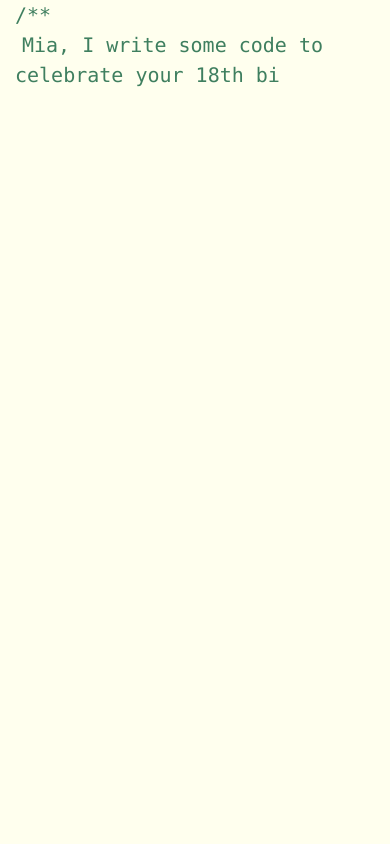
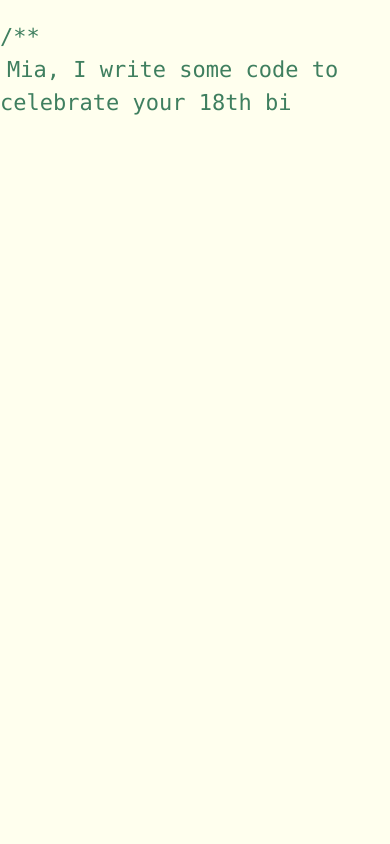
Before and after one commit to Hwongkai/MiaAndKevin, a plain HTML site: page index.html in a window 390 px wide. Shown: the top 844 px of the page. Drawn offline with Linux system fonts and the light colour scheme.

Commit message:
phone-version=2

```diff
--- a/css/default.css
+++ b/css/default.css
@@ -2,7 +2,7 @@ body {
 	margin:0;
 	padding:0;
 	background:#ffe;
-	font-size:20px;
+	font-size:22px;
 	overflow:auto
 }
 #mainDiv {
@@ -56,9 +56,9 @@ body {
 }
 #code {
 	float:left;
+	margin-top:20px;
 	color:#333;
 	font-family:"Consolas","Monaco","Bitstream Vera Sans Mono","Courier New","sans-serif";
-	font-size:24px
 	padding:0;
 }
 #code .string {
--- a/index.html
+++ b/index.html
@@ -40,8 +40,9 @@
 				i.takeCareOf(u);<br />
 				<span class="comments">// You say that you won't be so easy to marry me.</span><br />
 				<span class="comments">// So I will be better and I have confidence that you will marry me.</span><br />
-				i.beBetter();
-				<span class="comments">// Next line will be i.marry(u).</span><br />
+				while(true){
+				    i.beBetter();
+				}
 			</div>
 			<div id="loveHeart" class="col-lg-6 col-sm-12">
 				<canvas id="garden"></canvas>
--- a/js/functions.js
+++ b/js/functions.js
@@ -124,7 +124,7 @@ function adjustWordsPosition() {
 }
 
 function adjustCodePosition() {
-    $("#code").css("height", 500)
+    $("#code").css("height", 650)
 }
 function showLoveU() {
     $("#loveu").fadeIn(3000)
```
